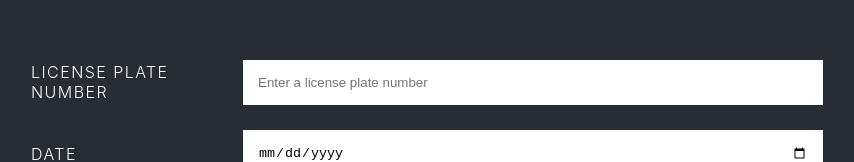
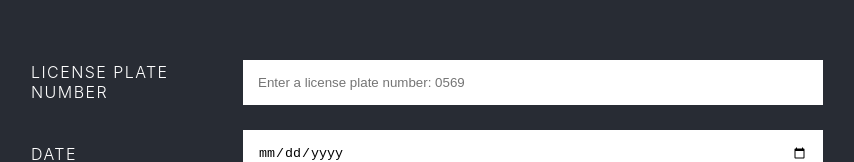
Before and after one commit to DanielFryy/Pico-y-Placa-Predictor, a React (Create React App) app in the folder app/: page / in a window 1280 px wide. Shown: the part 226-388 px from the top of the page, without its empty margins (217-1071 px from the left). Built offline with nearby package versions, Linux system fonts and the light colour scheme.

Commit message:
Making the inputs to be required and adding a pattern for the 1st one

```diff
--- a/app/src/App.js
+++ b/app/src/App.js
@@ -14,9 +14,7 @@ class App extends Component {
   onSubmit = e => {
     e.preventDefault();
     console.log(this.state);
-    if (this.state.licensePlateNumber && this.state.date && this.state.time) {
-      alert(this.state.licensePlateNumber + '\n' + this.state.date + '\n' + this.state.time);
-    }
+    alert(this.state.licensePlateNumber + '\n' + this.state.date + '\n' + this.state.time);
   };
 
   render() {
@@ -27,17 +25,20 @@ class App extends Component {
             <ul className="flex-outer">
               <li>
                 <label>License plate number</label>
-                <input id="licensePlateNumber" type="text" name="licensePlateNumber" placeholder="Enter a license plate number"
+                <input id="licensePlateNumber" type="text" name="licensePlateNumber"
+                required placeholder="Enter a license plate number: 0569"
+                pattern="\d{3}|\d{4}"
                 value={ this.state.licensePlateNumber } onChange={ this.onChange }/>
               </li>
               <li>
                 <label>Date</label>
-                <input id="date" type="date" name="date" value={ this.state.date } onChange={ this.onChange }/>
+                <input id="date" type="date" name="date" value={ this.state.date }
+                required onChange={ this.onChange }/>
               </li>
               <li>
                 <label>Time</label>
                 <input id="time" type="text" name="time" pattern="(([01]\d)|(2[0-3])):[0-5]\d"
-                placeholder="Enter time in 24 hours format: 15:35"
+                required placeholder="Enter time in 24 hours format: 15:35"
                 value={ this.state.time } onChange={ this.onChange }/>
               </li>
               <li>
```
